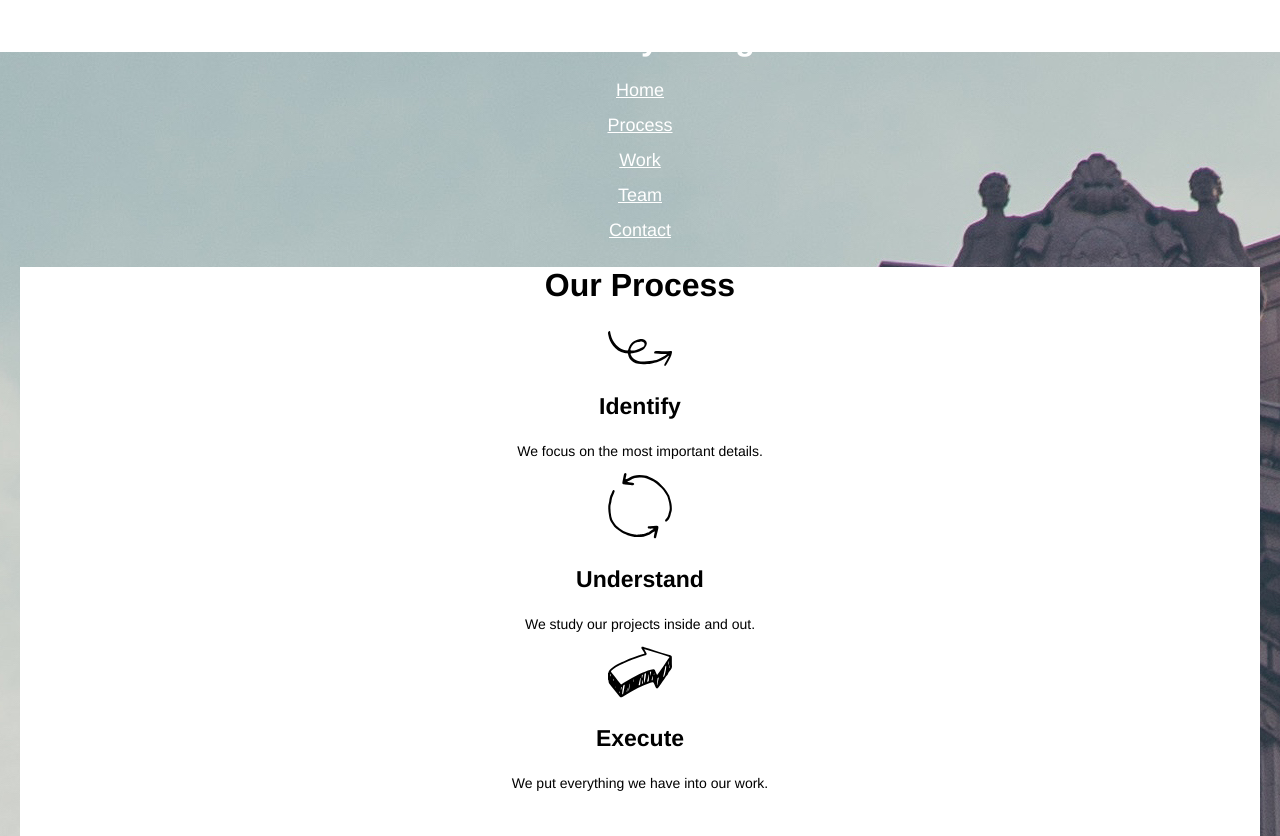
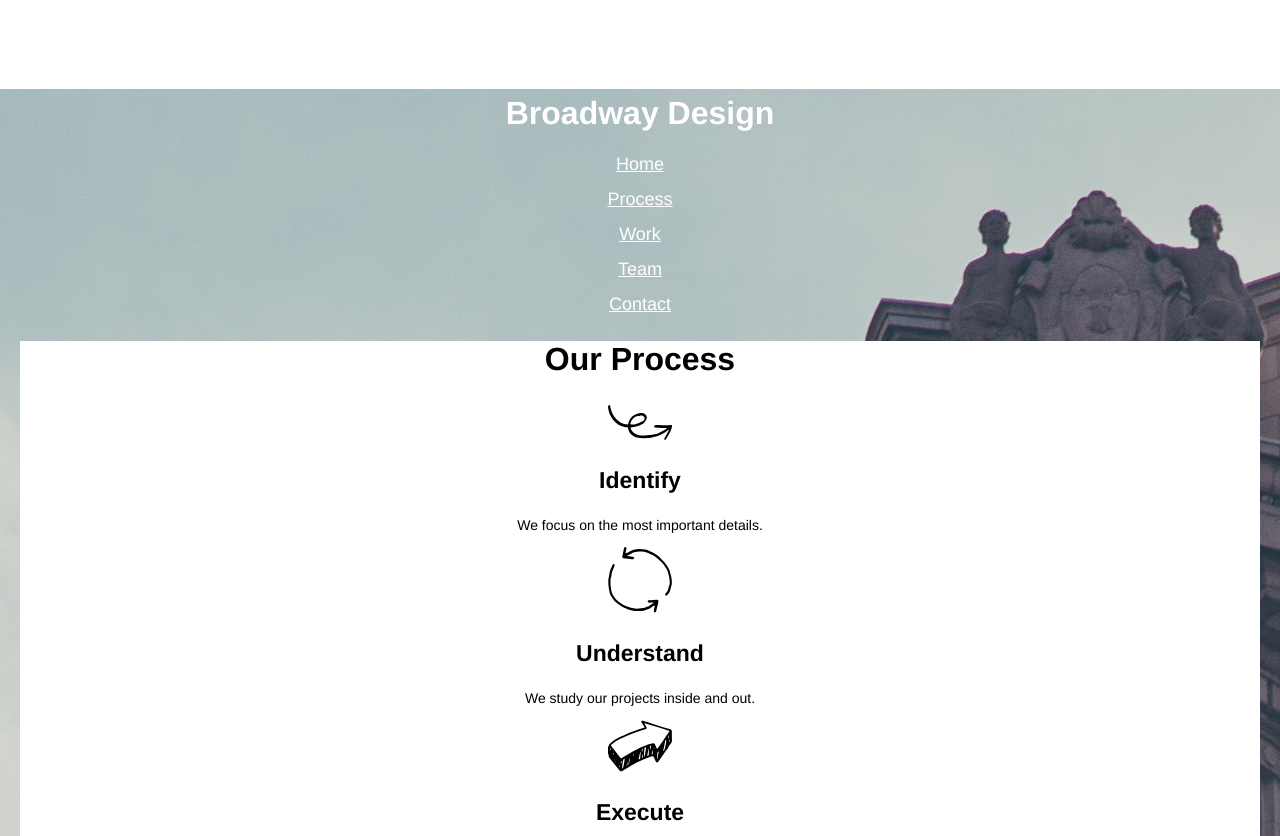
Before and after one commit to hgkunda/broadway, a plain HTML site: page index.html in a window 1280 px wide. Shown: the top 836 px of the page. Drawn offline with Linux system fonts and the light colour scheme.

Commit message:
Finalize html

```diff
--- a/index.html
+++ b/index.html
@@ -6,7 +6,7 @@
     <link href="resources/style.css" type="text/css" rel="stylesheet">
   </head>
   <body>
-    <div id="title"><h1>Broadway Design</h1></div>
+    <div id="title"><h1><br><br>Broadway Design</h1></div>
 
   <nav class="navigation">
     <p><a href="https://github.com/hgkunda">Home</a></p>
```
